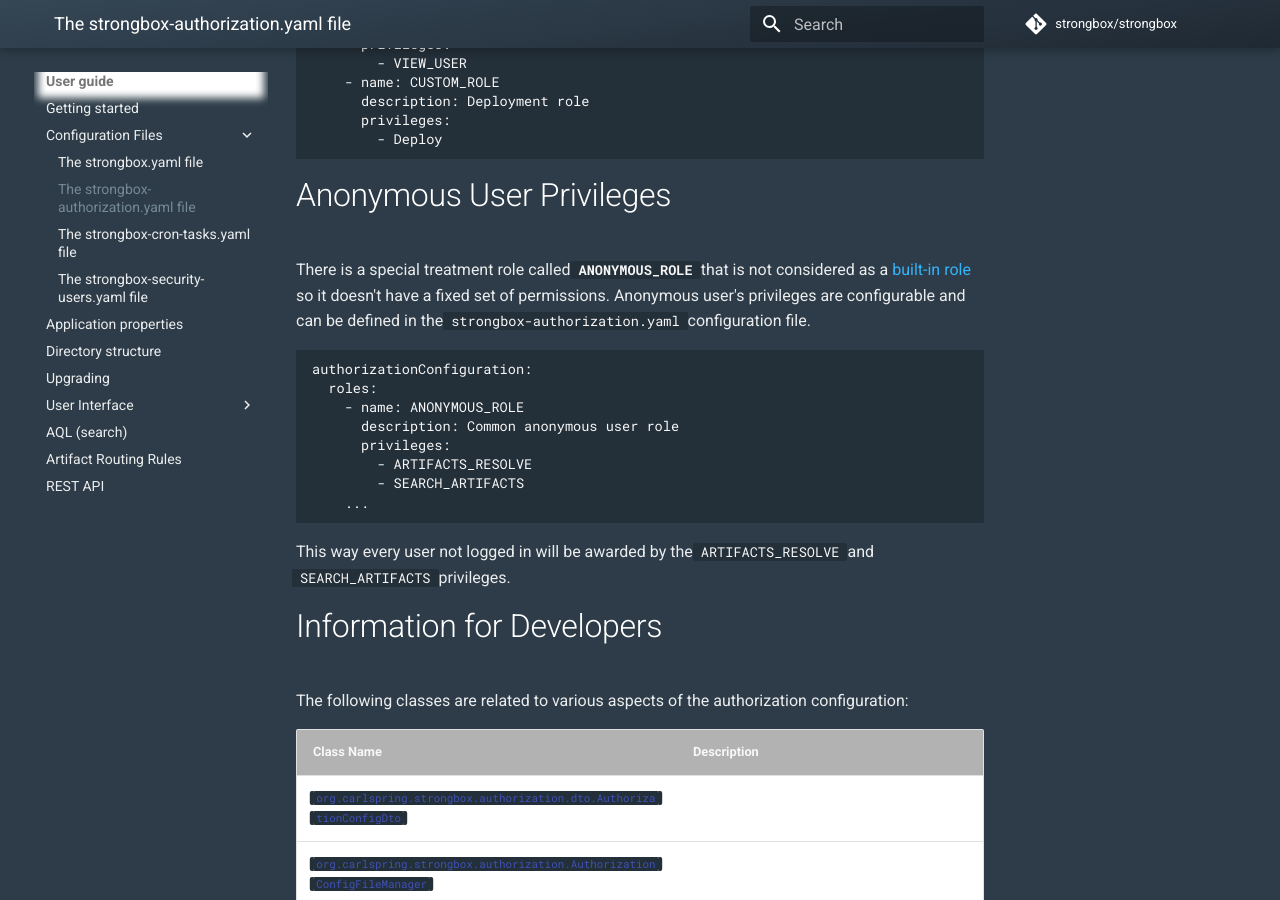
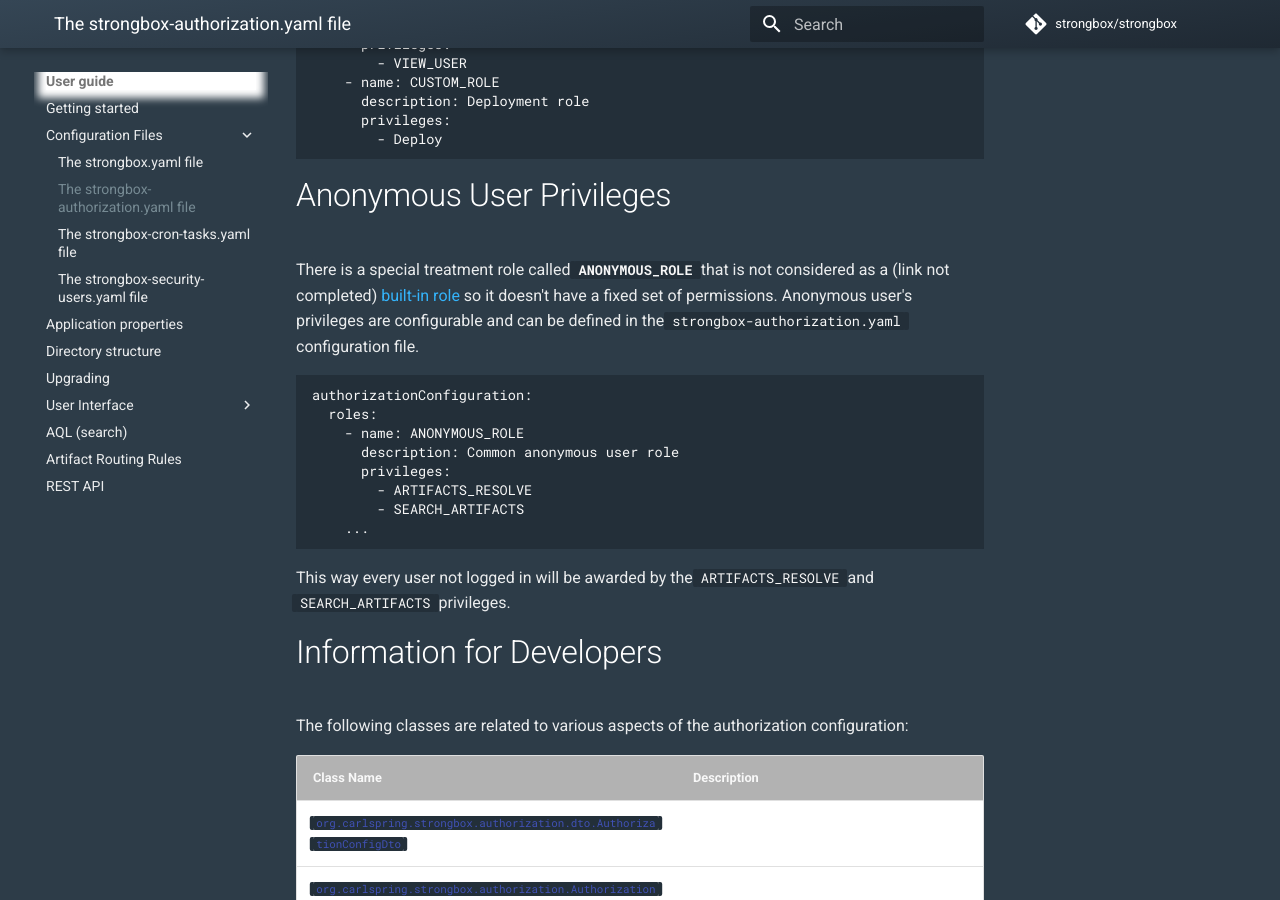
Before and after one commit to strongbox/strongbox-docs, an MkDocs documentation site: the page built from docs/user-guide/configuration-files/strongbox-authorization-yaml.md, in a window 1280 px wide and 900 px high, scrolled down 709 px. Built offline with MkDocs 1.6.1 and Material for MkDocs 9.7.7, drawn with Linux system fonts in a browser that asks for light colours; comment, search, counter and statistics services are not loaded.

Commit message:
Update strongbox-authorization-yaml.md
Built in roles is still a TODO item and link is not functional. Once fixed, you can delete the (link not completed)

```diff
--- a/docs/user-guide/configuration-files/strongbox-authorization-yaml.md
+++ b/docs/user-guide/configuration-files/strongbox-authorization-yaml.md
@@ -26,7 +26,7 @@
 
 # Anonymous User Privileges
 
-There is a special treatment role called **`ANONYMOUS_ROLE`** that is not considered as a [built-in role](http://TODO_link_to_roles) so it doesn't have a fixed set of permissions. Anonymous user's privileges are configurable and can be defined in the `strongbox-authorization.yaml` configuration file.
+There is a special treatment role called **`ANONYMOUS_ROLE`** that is not considered as a (link not completed) [built-in role](http://TODO_link_to_roles)  so it doesn't have a fixed set of permissions. Anonymous user's privileges are configurable and can be defined in the `strongbox-authorization.yaml` configuration file.
 
     authorizationConfiguration:
       roles:
```
